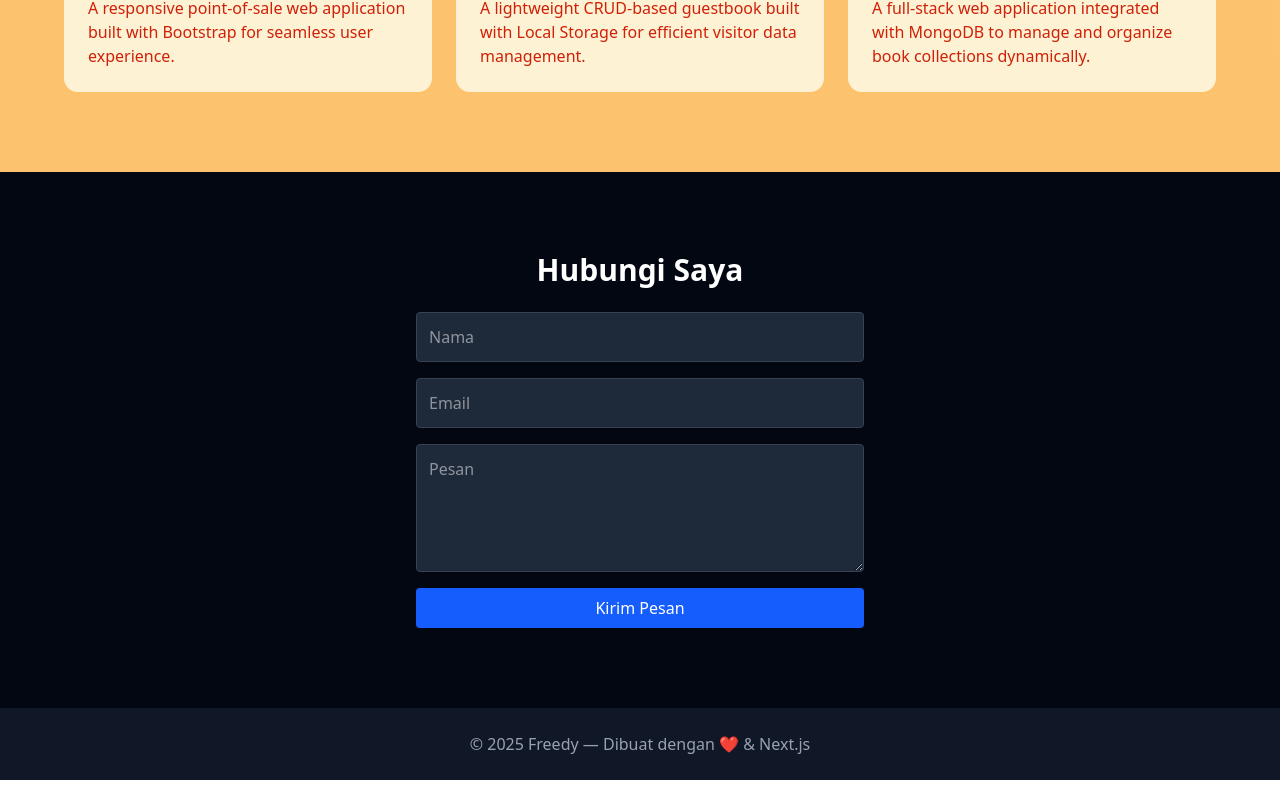
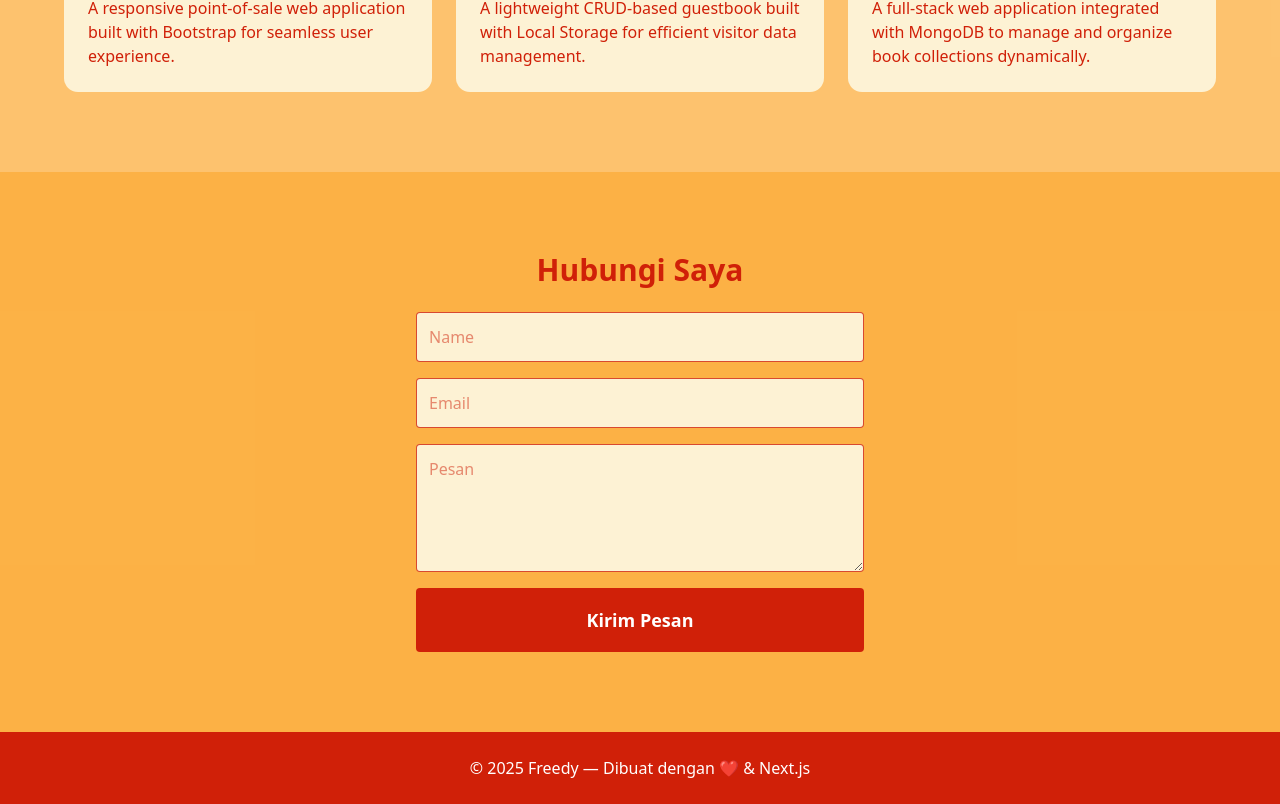
Before and after one commit to freedyest/portofolio-freedy, a Next.js app: page / in a window 1280 px wide. Shown: the part 1722-2526 px from the top of the page. Before the commit the page ends 2502 px from the top, so only its background shows below. Built offline with nearby package versions, Linux system fonts and the light colour scheme.

Commit message:
contact adjust

```diff
--- a/components/Contact.tsx
+++ b/components/Contact.tsx
@@ -2,25 +2,25 @@ export default function Contact() {
   return (
     <section
       id="contact"
-      className="py-20 bg-gray-950 text-white text-center px-8"
+      className="py-20 bg-peach/90 text-primary text-center px-8"
     >
-      <h2 className="text-3xl font-bold mb-6">Hubungi Saya</h2>
-      <form className="flex flex-col gap-4 max-w-md mx-auto">
+      <h2 className="text-3xl text-primary font-bold mb-6">Hubungi Saya</h2>
+      <form className="flex flex-col gap-4 max-w-md mx-auto  ">
         <input
           type="text"
-          placeholder="Nama"
-          className="p-3 rounded bg-gray-800 border border-gray-700"
+          placeholder="Name"
+          className="p-3 focus:outline-none rounded bg-warmyellow border border-primary/80 focus:border-2 focus:border-primary"
         />
         <input
           type="email"
           placeholder="Email"
-          className="p-3 rounded bg-gray-800 border border-gray-700"
+          className="p-3 focus:outline-none rounded bg-warmyellow border border-primary/80 focus:border-2 focus:border-primary"
         />
         <textarea
           placeholder="Pesan"
-          className="p-3 rounded bg-gray-800 border border-gray-700 h-32"
+          className="p-3 focus:outline-none rounded border-primary/80 bg-warmyellow border  h-32 focus:border-2 focus:border-primary"
         ></textarea>
-        <button className="bg-blue-600 py-2 rounded hover:bg-blue-700 transition">
+        <button className=" text-lg bg-primary text-white py-2 rounded hover:scale-105 transition font-semibold h-16">
           Kirim Pesan
         </button>
       </form>
--- a/components/Footer.tsx
+++ b/components/Footer.tsx
@@ -1,6 +1,6 @@
 export default function Footer() {
   return (
-    <footer className="bg-gray-900 text-gray-400 text-center py-6">
+    <footer className="bg-primary text-white text-center py-6">
       <p>© {new Date().getFullYear()} Freedy — Dibuat dengan ❤️ & Next.js</p>
     </footer>
   );
```
